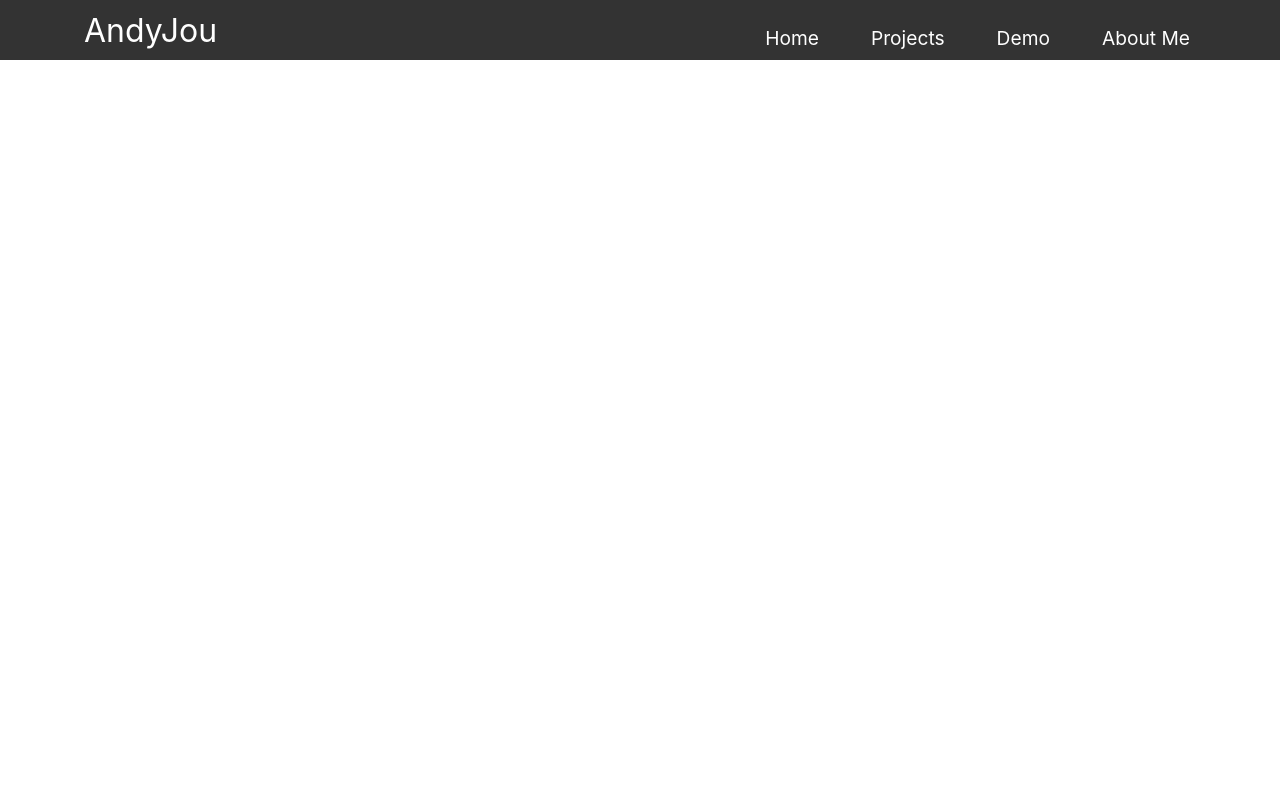
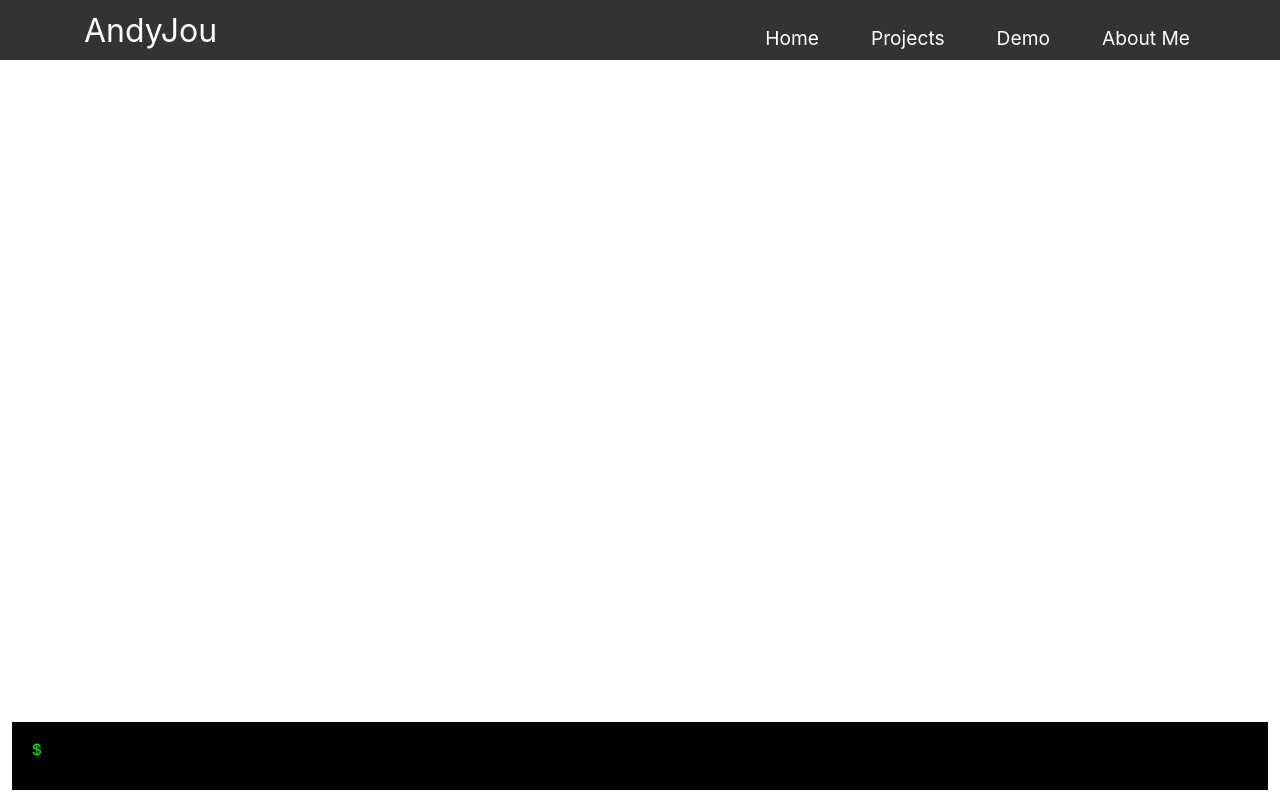
Before and after one commit to andyjou1010/andyjou1010, a React (Create React App) app: page /andyjou1010/about-me in a window 1280 px wide. Built offline with nearby package versions, Linux system fonts and the light colour scheme.

Commit message:
termianl cd functions

```diff
--- a/src/App.js
+++ b/src/App.js
@@ -9,6 +9,7 @@ import Demo from './pages/Demo';
 import AboutMe from './pages/AboutMe';
 
 const routes = [
+  { path: "/", name: "Home" },
   { path: "/projects", name: "Projects", component: <Projects /> },
   { path: "/demo", name: "Demo", component: <Demo /> },
   { path: "/about-me", name: "About Me", component: <AboutMe /> },
@@ -19,8 +20,8 @@ function App() {
     <Router>
       <div className="App">
         <Navbar />
+        <Terminal routes={routes} />
         <Routes>
-          <Route path="/" element={<Terminal routes={routes} />} />
           {routes.map(route => (
             <Route key={route.path} path={route.path} element={route.component} />
           ))}
--- a/src/components/Terminal.js
+++ b/src/components/Terminal.js
@@ -1,10 +1,14 @@
 // Terminal.js
 
-import React, { useState } from 'react';
+import React, { useState, useRef, useEffect } from 'react';
+import { useNavigate } from 'react-router-dom';
 import './style/Terminal.css';
 
 function Terminal({routes}) {
     const [commands, setCommands] = useState([]);
+    const [locationStack, setLocationStack] = useState(['/']);  // Initialize with home route.
+    const navigate = useNavigate();
+    const endOfTerminalRef = useRef(null);
 
     const handleCommand = (command) => {
         let output = "";
@@ -17,8 +21,28 @@ function Terminal({routes}) {
         switch (mainCommand) {
             case 'cd':
                 if(args[0]) {
-                    output = `Navigating to ${args[0]}...`;
-                    // Logic to navigate or show info based on args[0]
+                    if (args[0] === "home") {
+                        output = `Navigating to home...`;
+                        setLocationStack(prevStack => [...prevStack, '/']); // Push home route to stack
+                        navigate(`/`);
+                    } else if (args[0] === "..") {
+                        // Go back to previous location
+                        if (locationStack.length > 1) {
+                            const prevLocation = locationStack[locationStack.length - 2]; // Get second last item
+                            setLocationStack(prevStack => prevStack.slice(0, -1)); // Remove last item
+                            output = `Navigating back to ${prevLocation === '/' ? 'home' : prevLocation}...`;
+                            navigate(prevLocation);
+                        } else {
+                            output = "You're already at the root directory.";
+                        }
+                    } else if (routes.some(route => route.path.substring(1) === args[0])) {
+                        // Checking if the route exists
+                        output = `Navigating to ${args[0]}...`;
+                        setLocationStack(prevStack => [...prevStack, `/${args[0]}`]); // Push new route to stack
+                        navigate(`/${args[0]}`);
+                    } else {
+                        output = `No such location: ${args[0]}`;
+                    }
                 } else {
                     output = "Please specify a destination.";
                 }
@@ -57,6 +81,12 @@ function Terminal({routes}) {
         setCommands(prevCommands => [...prevCommands, { input: command, output }]);
     };
 
+    useEffect(() => {
+        if (endOfTerminalRef.current) {
+            endOfTerminalRef.current.scrollIntoView({ behavior: "smooth" });
+        }
+    }, [commands]);
+
 
 
     return (
@@ -67,6 +97,7 @@ function Terminal({routes}) {
                     <div className="command-output">{cmd.output}</div>
                 </div>
             ))}
+            <div ref={endOfTerminalRef}></div> {/* This will be our marker for the end */}
             <CommandInput onEnter={handleCommand} />
         </div>
     );
--- a/src/components/style/Terminal.css
+++ b/src/components/style/Terminal.css
@@ -1,15 +1,20 @@
 .terminal {
-    width: 80%;
-    max-width: 800px;
-    margin: 50px auto;
+    width: 95%;
+    max-height: 20%; /* Adjust this value as per your requirement */
+    position: absolute;
+    bottom: 10px;
+    left: 50%;
+    transform: translateX(-50%);
     background-color: #000;
     color: #0f0;
     padding: 20px;
     font-family: 'Courier New', monospace;
+    overflow: auto;
 }
 
 .command-input, .command-output {
     margin-bottom: 10px;
+    font-family: 'Courier New', monospace;
 }
 
 .command-input input {
@@ -17,4 +22,13 @@
     border: none;
     color: #0f0;
     outline: none;
+    font-family: 'Courier New', monospace;
+
 }
+
+.terminal-drag-handle {
+    cursor: ns-resize;
+    height: 10px;
+    background-color: #555;
+    border-top: 2px solid #777;
+}
```
Also changed, not shown: 11 other files (tests, documents, lock files or other folders).
